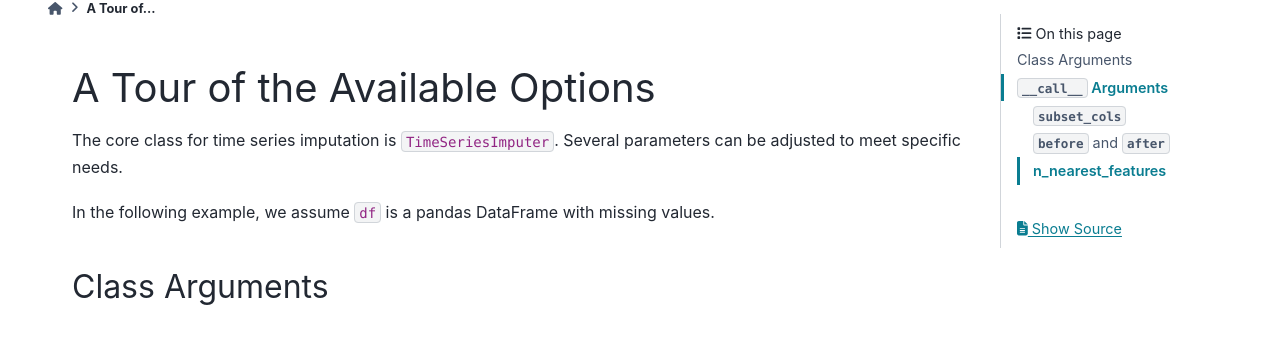
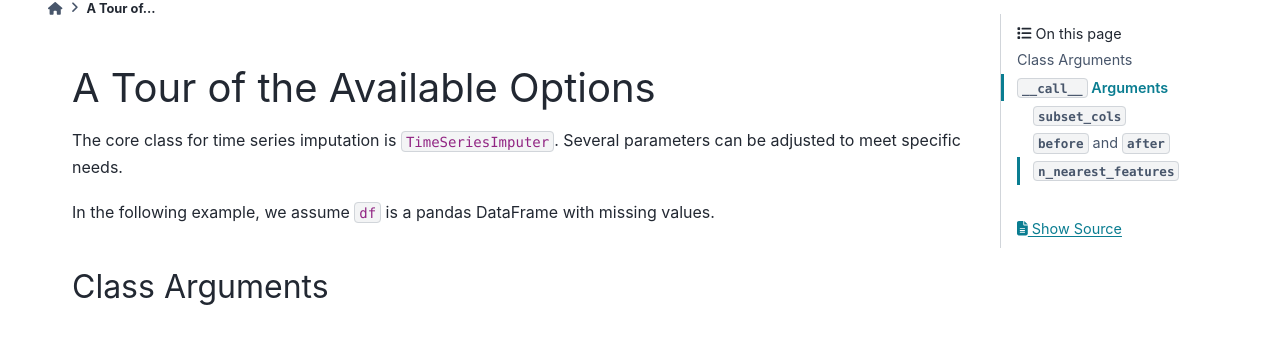
Before and after one commit to CyrilJl/TimeFiller, a Sphinx documentation site: the page built from docs/source/insights.rst, in a window 1280 px wide. Shown: the part 82-430 px from the top of the page. Built offline with Sphinx 7.4.7 and the PyData theme 0.15.4, drawn with Linux system fonts in a browser that asks for light colours.

Commit message:
coquille

```diff
--- a/docs/source/insights.rst
+++ b/docs/source/insights.rst
@@ -123,7 +123,7 @@
     tsi = TimeSeriesImputer()
     df_imputed = tsi(df, subset_cols=['col1', 'col2'], after='2024-01-01', before='2024-01-31')
 
-n_nearest_features
+``n_nearest_features``
 ~~~~~~~~~~~~~~~~~~
 To speed up the imputation process, you can perform variable selection before running the imputation, which is especially
 useful for datasets with a large number of covariates. This method samples features based on their correlation with the
```
